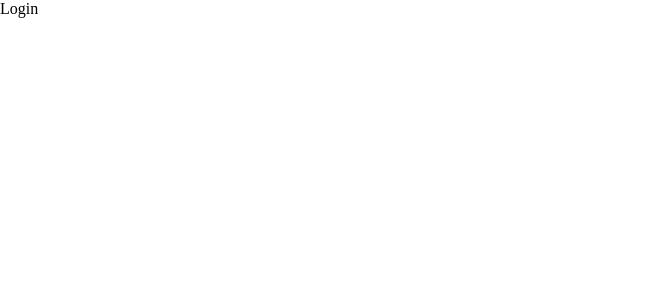
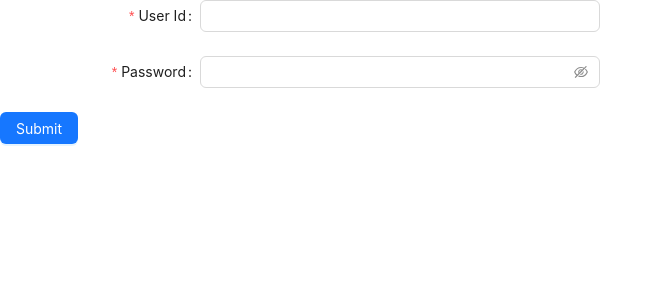
Before and after one commit to rana-arju/edu-admin-frontend, a React (Vite) app: page /login in a window 1280 px wide. Shown: the top 300 px of the page, without its empty margins (0-663 px from the left). Built offline with nearby package versions, Linux system fonts and the light colour scheme.

Commit message:
protect route add, redux persis and login functionality add

```diff
--- a/package.json
+++ b/package.json
@@ -12,11 +12,13 @@
   "dependencies": {
     "@reduxjs/toolkit": "^2.5.0",
     "antd": "^5.23.0",
+    "jwt-decode": "^4.0.0",
     "react": "^18.3.1",
     "react-dom": "^18.3.1",
     "react-hook-form": "^7.54.2",
     "react-redux": "^9.2.0",
-    "react-router-dom": "^7.1.1"
+    "react-router-dom": "^7.1.1",
+    "redux-persist": "^6.0.0"
   },
   "devDependencies": {
     "@eslint/js": "^9.17.0",
--- a/src/App.tsx
+++ b/src/App.tsx
@@ -1,7 +1,12 @@
-import MainLayout from "./components/layout/MainLayout"
+import MainLayout from "./components/layout/MainLayout";
+import ProtectRoute from "./components/layout/ProtectRoute";
 
 function App() {
-  return <MainLayout />
+  return (
+    <ProtectRoute>
+      <MainLayout />
+    </ProtectRoute>
+  );
 }
 
-export default App
+export default App;
--- /dev/null
+++ b/src/components/layout/ProtectRoute.tsx
@@ -0,0 +1,15 @@
+import { ReactNode } from "react";
+import { useAppSelector } from "../../redux/hook";
+import { useCurrentToekn } from "../../redux/features/auth/authSlice";
+import { Navigate } from "react-router-dom";
+
+const ProtectRoute = ({ children }: { children: ReactNode }) => {
+  const token  = useAppSelector(useCurrentToekn);
+  if (!token) {
+    return <Navigate to={"/login"} replace= {true} />
+
+  }
+  return children;
+};
+
+export default ProtectRoute;
--- a/src/main.tsx
+++ b/src/main.tsx
@@ -4,11 +4,15 @@ import "./index.css";
 import { RouterProvider } from "react-router-dom";
 import router from "./routes/routes";
 import { Provider } from "react-redux";
-import { store } from "./redux/store";
+import { persistor, store } from "./redux/store";
+import { PersistGate } from "redux-persist/integration/react";
+
 createRoot(document.getElementById("root")!).render(
   <StrictMode>
     <Provider store={store}>
-      <RouterProvider router={router} />
+      <PersistGate loading={null} persistor={persistor}>
+        <RouterProvider router={router} />
+      </PersistGate>
     </Provider>
   </StrictMode>
 );
--- a/src/pages/auth/Login.tsx
+++ b/src/pages/auth/Login.tsx
@@ -1,8 +1,72 @@
+import type { FormProps } from "antd";
+import { Button, Form, Input } from "antd";
+import { useLoginMutation } from "../../redux/features/auth/authApi";
+import { useAppDispatch } from "../../redux/hook";
+import { setUser } from "../../redux/features/auth/authSlice";
+import { verifyToekn } from "../../utils/verifyToken";
+function Login() {
+  const dispatch = useAppDispatch()
+  const [login] = useLoginMutation();
 
-function Login() {
+  type FieldType = {
+    id?: string;
+    password?: string;
+    remember?: string;
+  };
+
+  const onFinish: FormProps<FieldType>["onFinish"] = async(values) => {
+    const userInfo = {
+      id: values.id,
+      password: values.password,
+    };
+    const res = await login(userInfo).unwrap();
+    const user = verifyToekn(res.data.accessToken);
+    console.log(user);
+
+    dispatch(setUser({ user: user, token: res.data.accessToken }));
+
+  };
+
+  const onFinishFailed: FormProps<FieldType>["onFinishFailed"] = (
+    errorInfo
+  ) => {
+    console.log("Failed:", errorInfo);
+  };
+
   return (
-    <div>Login</div>
-  )
+    <div className="flex">
+      <Form
+        name="basic"
+        labelCol={{ span: 8 }}
+        wrapperCol={{ span: 16 }}
+        style={{ maxWidth: 600 }}
+        initialValues={{ remember: true }}
+        onFinish={onFinish}
+        onFinishFailed={onFinishFailed}
+        autoComplete="off"
+      >
+        <Form.Item<FieldType>
+          label="User Id"
+          name="id"
+          rules={[{ required: true, message: "Please input your id!" }]}
+        >
+          <Input />
+        </Form.Item>
+
+        <Form.Item<FieldType>
+          label="Password"
+          name="password"
+          rules={[{ required: true, message: "Please input your password!" }]}
+        >
+          <Input.Password />
+        </Form.Item>
+
+        <Button type="primary" htmlType="submit">
+          Submit
+        </Button>
+      </Form>
+    </div>
+  );
 }
 
-export default Login
+export default Login;
--- /dev/null
+++ b/src/redux/api/baseApi.ts
@@ -0,0 +1,7 @@
+import { createApi, fetchBaseQuery } from "@reduxjs/toolkit/query/react";
+
+export const baseApi = createApi({
+  reducerPath: "baseApi",
+  baseQuery: fetchBaseQuery({ baseUrl: "http://localhost:5000/api/v1", credentials: "include" }),
+  endpoints: () => ({}),
+});
--- /dev/null
+++ b/src/redux/features/auth/authApi.ts
@@ -0,0 +1,15 @@
+import { baseApi } from "../../api/baseApi";
+
+const authApi = baseApi.injectEndpoints({
+  endpoints: (builder) => ({
+    login: builder.mutation({
+      query: (body) => ({
+        url: "/auth/login",
+        method: "POST",
+        body,
+      }),
+    }),
+  }),
+});
+
+export const { useLoginMutation } = authApi;
--- /dev/null
+++ b/src/redux/features/auth/authSlice.ts
@@ -0,0 +1,28 @@
+import { createSlice, PayloadAction } from "@reduxjs/toolkit";
+import { RootState } from "../../store";
+type IAuthState = {
+  user: null | object;
+  token: null | string;
+};
+const initialState: IAuthState = {
+  user: null,
+  token: null,
+};
+const authSlice = createSlice({
+  name: "auth",
+  initialState,
+  reducers: {
+    setUser: (state, action: PayloadAction<IAuthState>) => {
+      const { user, token } = action.payload;
+      state.user = user;
+      state.token = token;
+    },
+    logout: (state) => {
+      state.user = null;
+      state.token = null;
+    },
+  },
+});
+export const { setUser, logout } = authSlice.actions;
+export const useCurrentToekn = (state: RootState) => state.auth.token
+export default authSlice.reducer;
--- a/src/redux/store.ts
+++ b/src/redux/store.ts
@@ -1,9 +1,36 @@
 import { configureStore } from "@reduxjs/toolkit";
+import authReducer from "./features/auth/authSlice";
+import { baseApi } from "./api/baseApi";
+import {
+  persistStore,
+  persistReducer,
+  FLUSH,
+  REHYDRATE,
+  PAUSE,
+  PERSIST,
+  PURGE,
+  REGISTER,
+} from "redux-persist";
+import storage from "redux-persist/lib/storage";
+const persistConfig = {
+  key: "auth",
+  storage,
+};
+const persistedReducer = persistReducer(persistConfig, authReducer);
 
 export const store = configureStore({
-  reducer: {},
+  reducer: {
+    [baseApi.reducerPath]: baseApi.reducer,
+    auth: persistedReducer,
+  },
+  middleware: (getDefaultMiddleware) =>
+    getDefaultMiddleware({
+      serializableCheck: {
+        ignoredActions: [FLUSH, REHYDRATE, PAUSE, PERSIST, PURGE, REGISTER],
+      },
+    }).concat(baseApi.middleware),
 });
-
+export const persistor = persistStore(store)
 // Infer the `RootState` and `AppDispatch` types from the store itself
 export type RootState = ReturnType<typeof store.getState>;
 // Inferred type: {posts: PostsState, comments: CommentsState, users: UsersState}
--- /dev/null
+++ b/src/utils/verifyToken.ts
@@ -0,0 +1,5 @@
+import { jwtDecode } from "jwt-decode";
+
+export const verifyToekn = (token: string) => {
+  return jwtDecode(token);
+};
```
Also changed, not shown: 1 other file (tests, documents, lock files or other folders).
